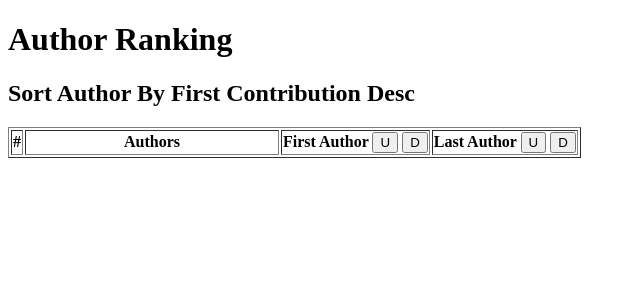
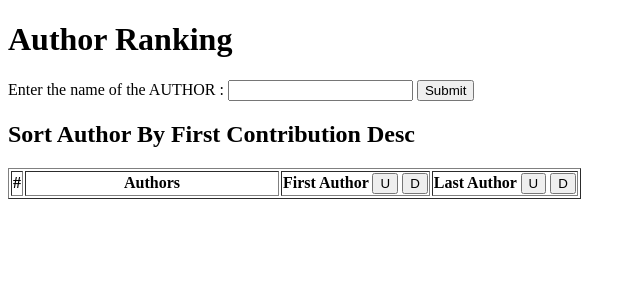
Before and after one commit to ThomasTeam/RCS2, a Flask app: page /ranking/1 in a window 1280 px wide. Shown: the part 98-398 px from the top of the page, without its empty margins (0-640 px from the left). Run offline with Flask 2, Linux system fonts and the light colour scheme; data that the repository does not hold is empty; parts of the project's set-up code (start-up, migrations or seed data) failed here and were passed over.

Commit message:
Issam-2903- Add search functionality to ranking page

```diff
--- a/src/comp61542/database/database.py
+++ b/src/comp61542/database/database.py
@@ -230,7 +230,7 @@ class Database:
                 + [ func(pub_per_auth.sum(axis=1)) ] ]
         return (header, data)
 
-    def rank_author_by_contribution(self, rank="0,2"):
+    def rank_author_by_contribution(self, author = "", rank="0,2"):
         returnResult = {}
         d = {}
         FirstAuthor = []
@@ -251,8 +251,18 @@ class Database:
             else:
                 d[item] = [0,1]
         # cc = sorted(d, key=d.get, reverse=(rank=="1"))
+        #if author != "":
         for c in d:
-            returnResult[self.authors[c].name]= d[c]
+            if not author or author.isspace() or author is None or len(author) == 0:
+                returnResult[self.authors[c].name]= d[c]
+                continue
+            elif self.authors[c].name.lower().find(author.lower()) != -1:
+                returnResult[self.authors[c].name]= d[c]
+           # else:
+           #    returnResult[self.authors[c].name]= d[c]
+
+
+
 
         rankValues = rank.split(",")
         sorted_x = OrderedDict(sorted(returnResult.items(), key=lambda t:t[0]))
--- a/src/comp61542/templates/author_ranking.html
+++ b/src/comp61542/templates/author_ranking.html
@@ -2,6 +2,17 @@
 {% block title %}{{ args.title }}{% endblock %}
 {% block content %}
 <h1>{{ args.title }}</h1>
+<form id="Form1" method="post">
+Enter the name of the AUTHOR : <input type="text" id="search" name="search"/>
+<!--<select id="sort" name="sort">
+	<option value="1" selected> Ascending </option>
+	<option value="2"> Descending </option>
+</select>
+-->
+<input type="hidden" id="sort" name="sort" value="{{ args.sort }}"/>
+<input type="hidden" id="query" name="query" value="{{ args.query }}"/>
+<input type="submit"/>
+</form>
 {% if args.sort.split(',')[0] == "0" %}
 <h2> Sort Author By First Contribution {% if args.sort.split(',')[1] == "1" %} Asc {% else %} Desc {% endif %}</h2>
 {% else %}
@@ -29,14 +40,9 @@
 </table>
 <br/>
 
-<form id="Form1" method="post">
-<input type="hidden" id="sort" name="sort" value="{{ args.sort }}"/>
-</form>
-
-
 <script>
     function sort(type) {
-
+        document.getElementById("search").value = document.getElementById("query").value;
 		document.getElementById("sort").value = type;
 		document.getElementById("Form1").submit();
 	}
--- a/src/comp61542/views.py
+++ b/src/comp61542/views.py
@@ -121,7 +121,7 @@ def postSearchPage(query):
 def rankingAuthors(query):
     dataset = app.config['DATASET']
     db = app.config['DATABASE']
-    args = {"dataset":dataset, "id":query, "sort":"0,2"}
+    args = {"dataset":dataset, "id":query, "sort":"0,2", "query":""}
     args["title"] = "Author Ranking"
     args["header"] = ["Author", "First Author", "Last Author"]
     args["data"] = db.rank_author_by_contribution( )  #first or manager
@@ -131,10 +131,10 @@ def rankingAuthors(query):
 def poatRankingAuthors(query):
     dataset = app.config['DATASET']
     db = app.config['DATABASE']
-    args = {"dataset":dataset, "id":query}
+    args = {"dataset":dataset, "id":query, "query":request.form["search"]}
     args["title"] = "Author Ranking"
     args["header"] = ["Author", "First Author", "Last Author"]
-    args["data"] = db.rank_author_by_contribution(request.form["sort"])  #first or manager
+    args["data"] = db.rank_author_by_contribution(request.form["search"],request.form["sort"])  #first or manager
     args["sort"] = request.form['sort']
     return render_template('author_ranking.html', args=args)
 
```
